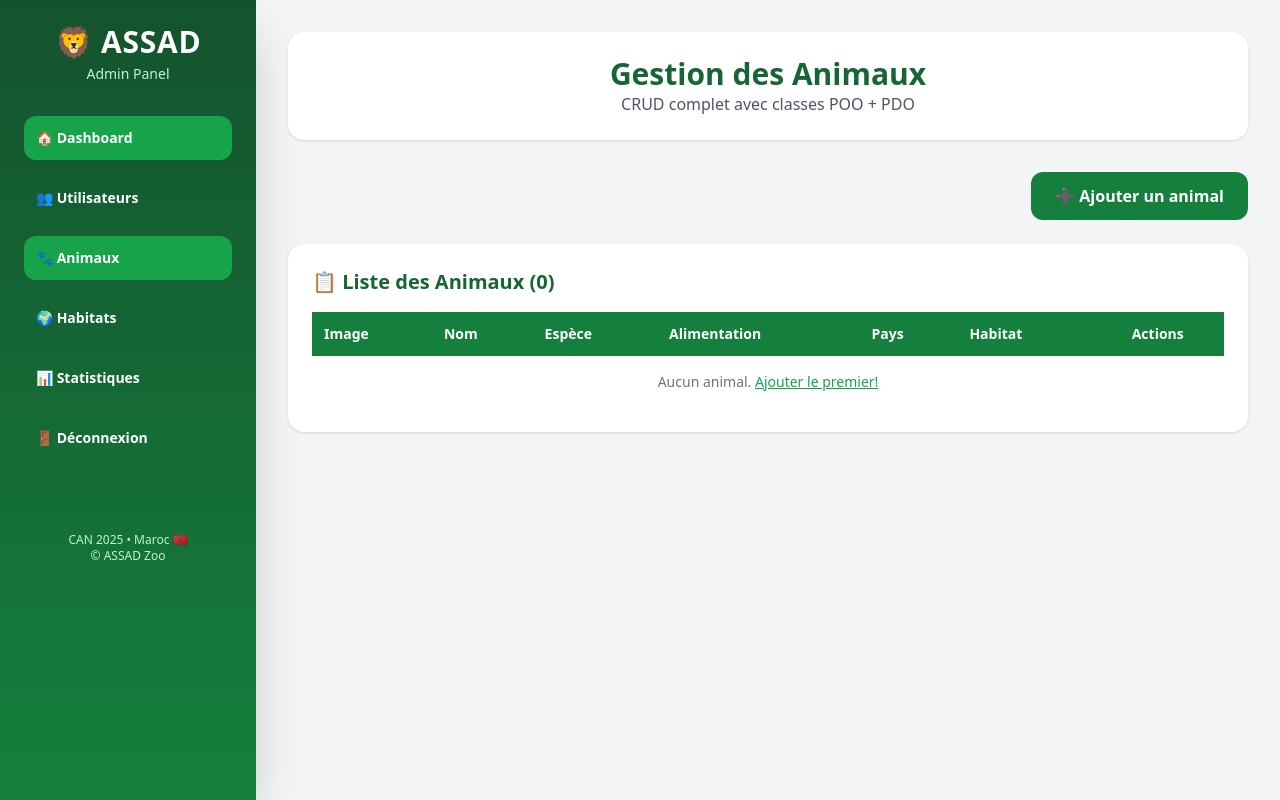
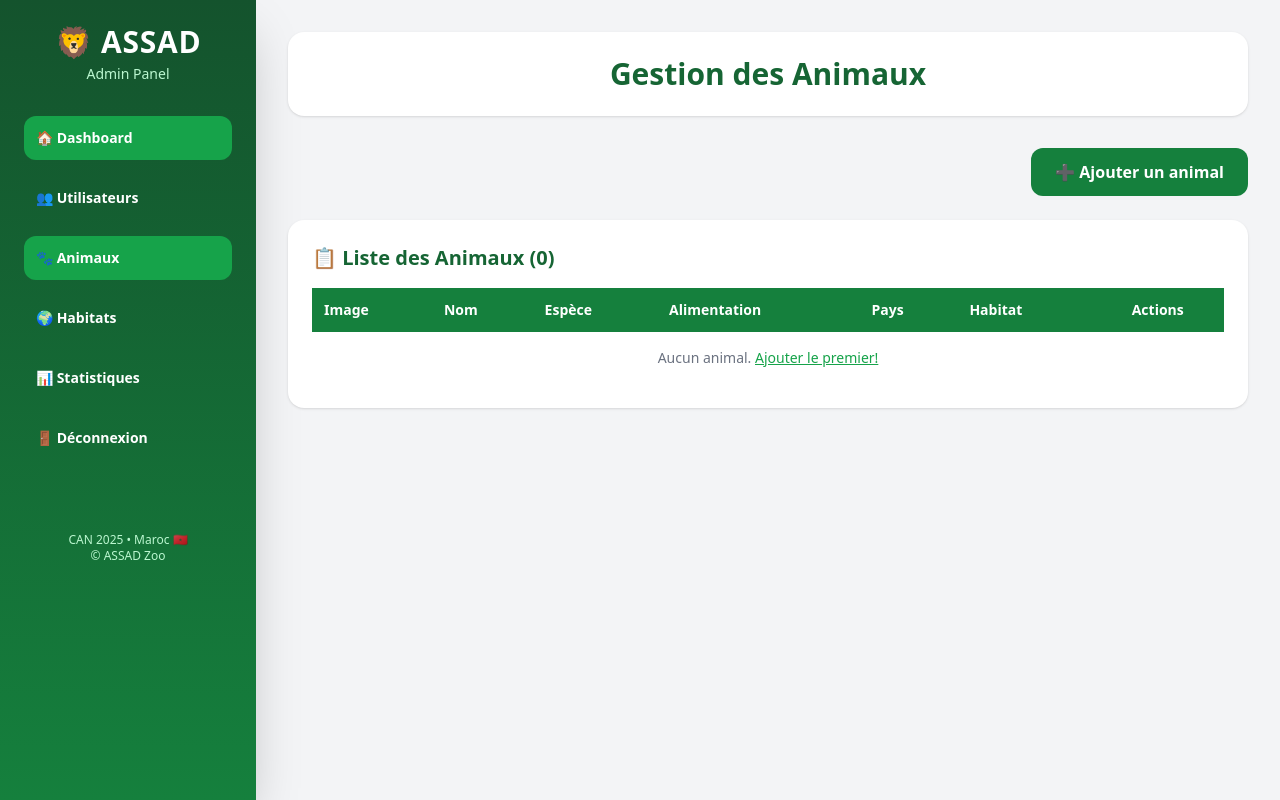
Before and after one commit to anasselghazi/assad_v2, a PHP site: page /admin/dashboard_animal.php in a window 1280 px wide. Run offline with PHP 8.4, Linux system fonts and the light colour scheme; data that the repository does not hold is empty; some libraries are stand-ins or nearby versions.

Commit message:
feat:fix les class

```diff
--- a/admin/dashboard_animal.php
+++ b/admin/dashboard_animal.php
@@ -74,7 +74,6 @@ if (isset($_POST['delete'])) {
     <main class="flex-1 p-8">
         <header class="bg-white rounded-2xl shadow p-6 mb-8 text-center">
             <h1 class="text-3xl font-bold text-green-800">Gestion des Animaux</h1>
-            <p class="text-gray-600">CRUD complet avec classes POO + PDO</p>
         </header>
 
         <div class="flex justify-end mb-6">
```
Also changed, not shown: classes/animal.php (+4 -4 lines).
